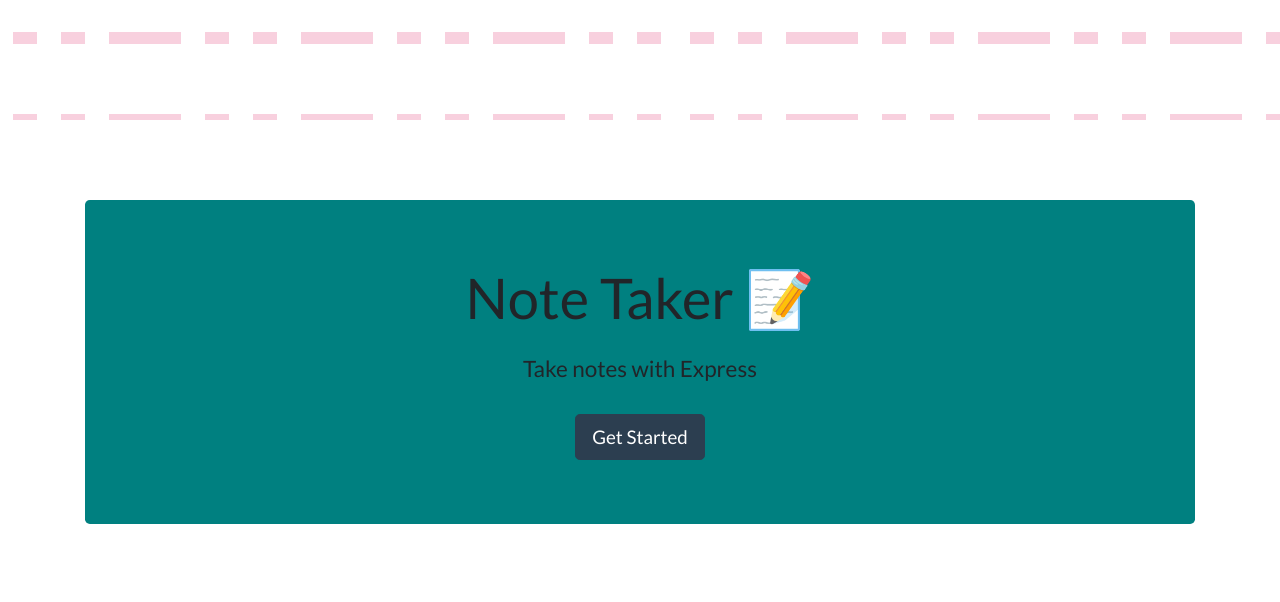
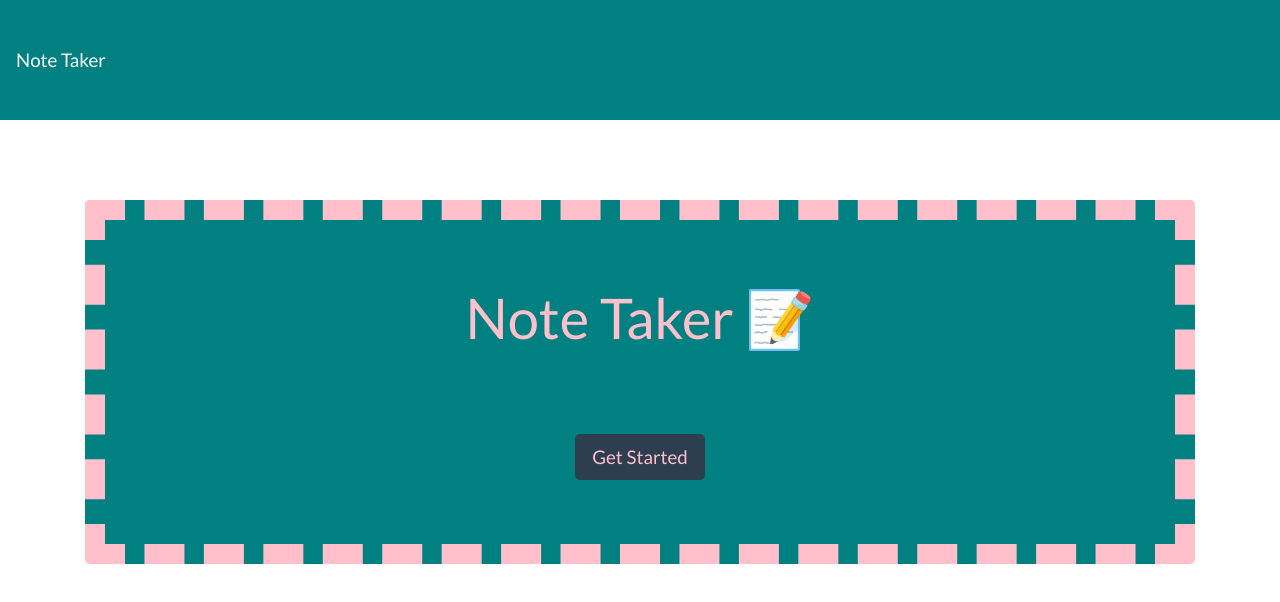
Before and after one commit to AnnaxGrace/NoteTaker, a website: page public/index.html in a window 1280 px wide. Drawn offline with nearby package versions, Linux system fonts and the light colour scheme; no server answers.

Commit message:
Restyled home page

```diff
--- a/public/assets/css/styles.css
+++ b/public/assets/css/styles.css
@@ -70,11 +70,26 @@
 }
 
 .nav-style {
-  background-color: blue !important;
-  background-image: url("../images/navlines.png");
+  background-color: teal !important;
+  color: pink;
   height: 15%;
 }
 
 .jumbotron {
   background-color: teal;
+  height: 500%;
+  width: 100%;
+  border: pink 20px dashed;
 }
+
+.btnColor {
+  color: pink;
+}
+
+.title {
+  color: pink;
+}
+
+.container {
+  color: teal;
+}
--- a/public/index.html
+++ b/public/index.html
@@ -17,9 +17,9 @@
   </nav>
   <div class="container">
     <div style="margin-top: 80px;" class="jumbotron text-center">
-      <h1 class="display-4">Note Taker <span role="img" aria-label="Memo">📝</span></h1>
+      <h1 class="display-4 title">Note Taker <span role="img" aria-label="Memo">📝</span></h1>
       <h4 class="mt-4">Take notes with Express</h4>
-      <a class="btn btn-primary btn-lg mt-4" href="/notes" role="button">Get Started</a>
+      <a class="btn btn-primary btn-lg btnColor mt-4" href="/notes" role="button">Get Started</a>
     </div>
   </div>
   <script src="https://cdnjs.cloudflare.com/ajax/libs/jquery/3.3.1/jquery.min.js"></script>
```
